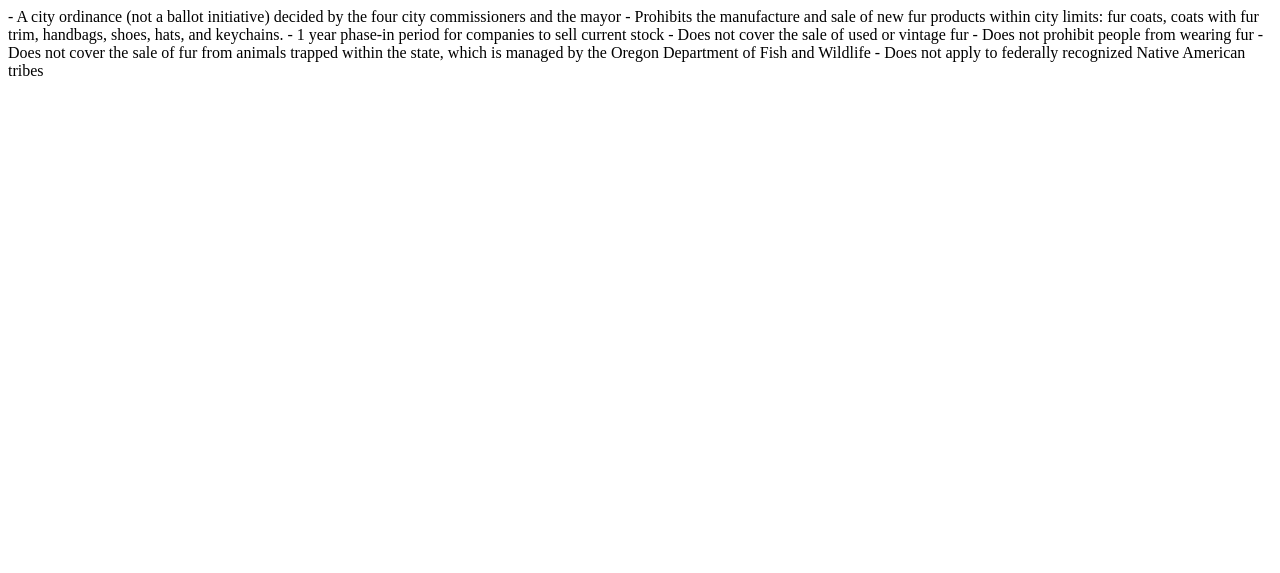
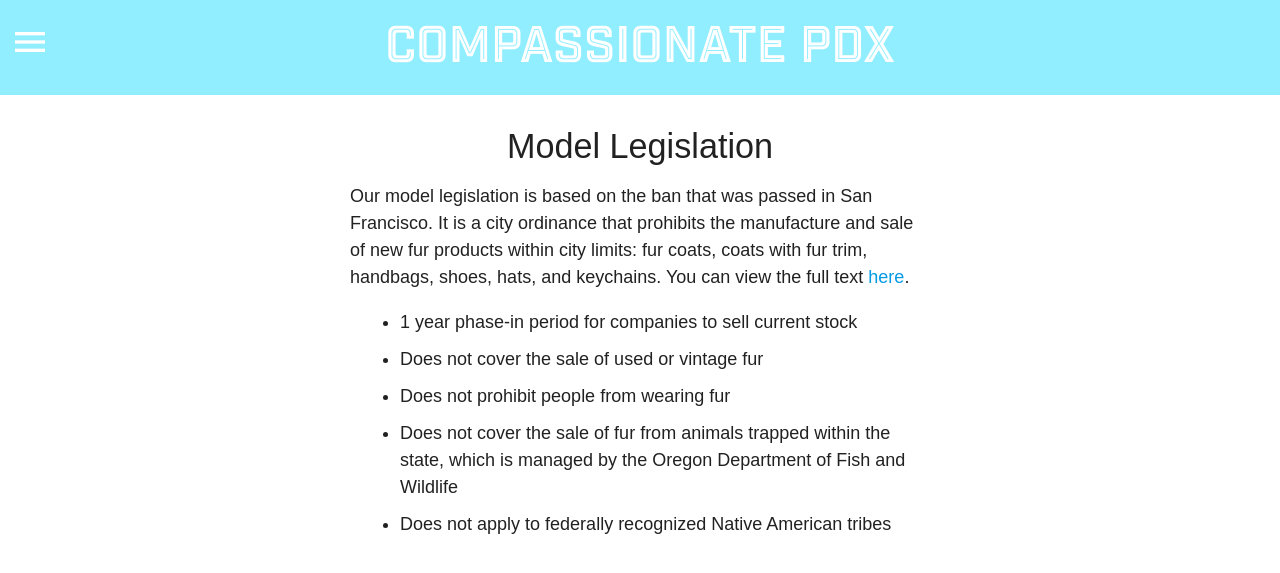
Before and after one commit to flux2341/compassionatepdx, a PHP site: page /model_legislation.php in a window 1280 px wide. Shown: the top 573 px of the page. Run offline with PHP 8.4, Linux system fonts and the light colour scheme.

Commit message:
added about us, why ban fur, and model legislation pages

```diff
--- a/commissioners.php
+++ b/commissioners.php
@@ -10,6 +10,9 @@ include('header.php');
     max-width:600px;
     margin:0 auto;
     padding:10px;
+  }
+  h4 {
+    text-align:center;
   }
 </style>
 <div id="app">
--- a/header.php
+++ b/header.php
@@ -86,11 +86,12 @@
     </header>
     <ul id="slide-out" class="sidenav">
       <li><a href="/">Home</a></li>
+      <li><a href="why_ban_fur.php">Why Ban Fur?</a></li>
       <li><a href="commissioners.php">Take Action</a></li>
       <li><a href="petition_locations.php">Petition Locations</a></li>
-      <li><a href="Portland Fur Ban Ordinance Draft.pdf">Model Legislation</a></li>
+      <li><a href="model_legislation.php">Model Legislation</a></li>
       <li><a href="https://compassionatecity.org/">Compassionate Cities</a></li>
-      <li><a href="#footer" class="sidenav-close">Contact us</a></li>
+      <li><a href="about_us.php">About us</a></li>
     </ul>
     <script>
       document.addEventListener('DOMContentLoaded', function() {
--- a/model_legislation.php
+++ b/model_legislation.php
@@ -1,11 +1,33 @@
 
+<?php
+include('header.php');
+?>
 
+<style>
+  #model_legislation_div {
+    max-width:600px;
+    margin:0 auto;
+    font-size:18px;
+    padding:10px;
+  }
+  li {
+    margin:10px;
+  }
+  h4 {
+    text-align:center;
+  }
+</style>
 
-
-- A city ordinance (not a ballot initiative) decided by the four city commissioners and the mayor
-- Prohibits the manufacture and sale of new fur products within city limits: fur coats, coats with fur trim, handbags, shoes, hats, and keychains.
-- 1 year phase-in period for companies to sell current stock
-- Does not cover the sale of used or vintage fur
-- Does not prohibit people from wearing fur
-- Does not cover the sale of fur from animals trapped within the state, which is managed by the Oregon Department of Fish and Wildlife
-- Does not apply to federally recognized Native American tribes
+<div id="model_legislation_div">
+  <h4>Model Legislation</h4>
+  <p>Our model legislation is based on the ban that was passed in San Francisco. It is a city ordinance that prohibits the manufacture and sale of new fur products within city limits: fur coats, coats with fur trim, handbags, shoes, hats, and keychains. You can view the full text <a href="Portland fur Ban Ordinance Draft.pdf">here</a>.</p>
+  <ul class="browser-default">
+    <li>1 year phase-in period for companies to sell current stock</li>
+    <li>Does not cover the sale of used or vintage fur</li>
+    <li>Does not prohibit people from wearing fur</li>
+    <li>Does not cover the sale of fur from animals trapped within the state, which is managed by the Oregon Department of Fish and Wildlife</li>
+    <li>Does not apply to federally recognized Native American tribes</li>
+  </ul>
+</div>
+</body>
+</html>
--- a/petition_locations.php
+++ b/petition_locations.php
@@ -13,6 +13,9 @@ include('header.php');
   }
   #app img {
     width:100%;
+  }
+  h4 {
+    text-align:center;
   }
 </style>
 <div id="app">
```
Also changed, not shown: about_us.php (+23 -6 lines), why_ban_fur.php (+48 -3 lines).
